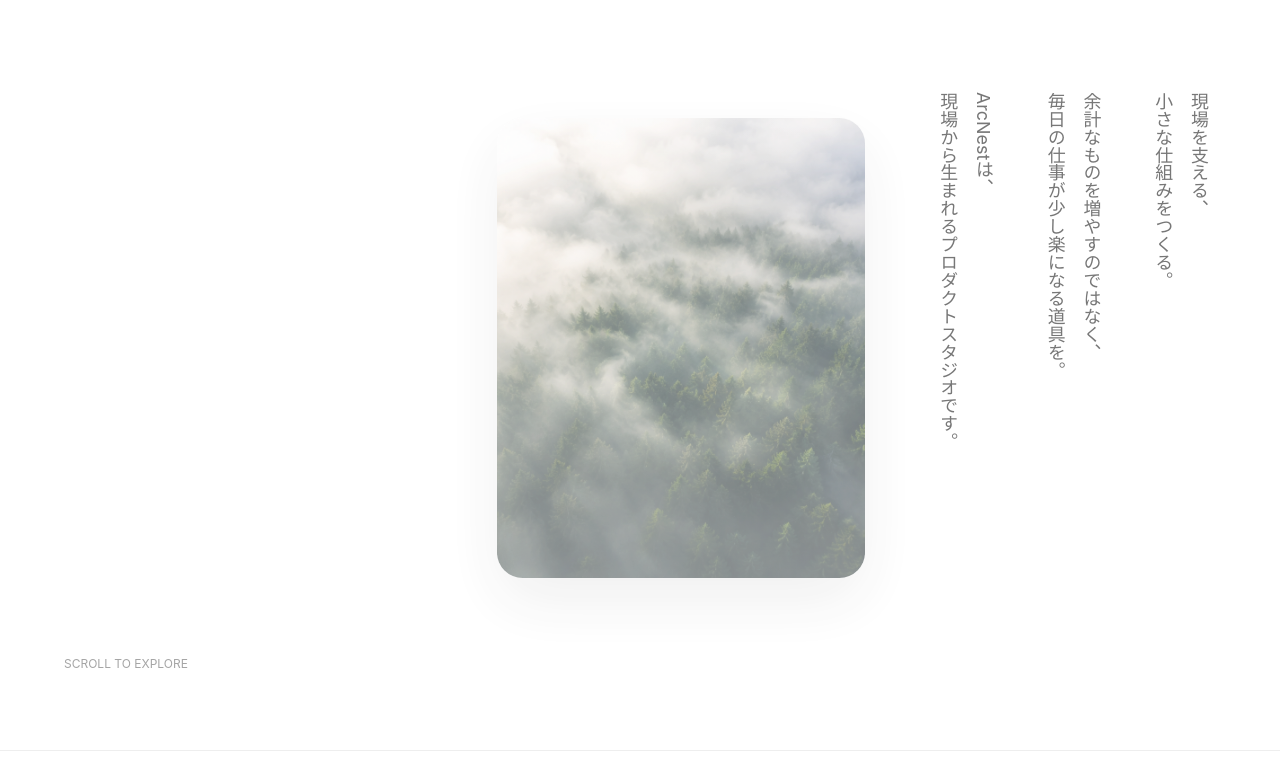
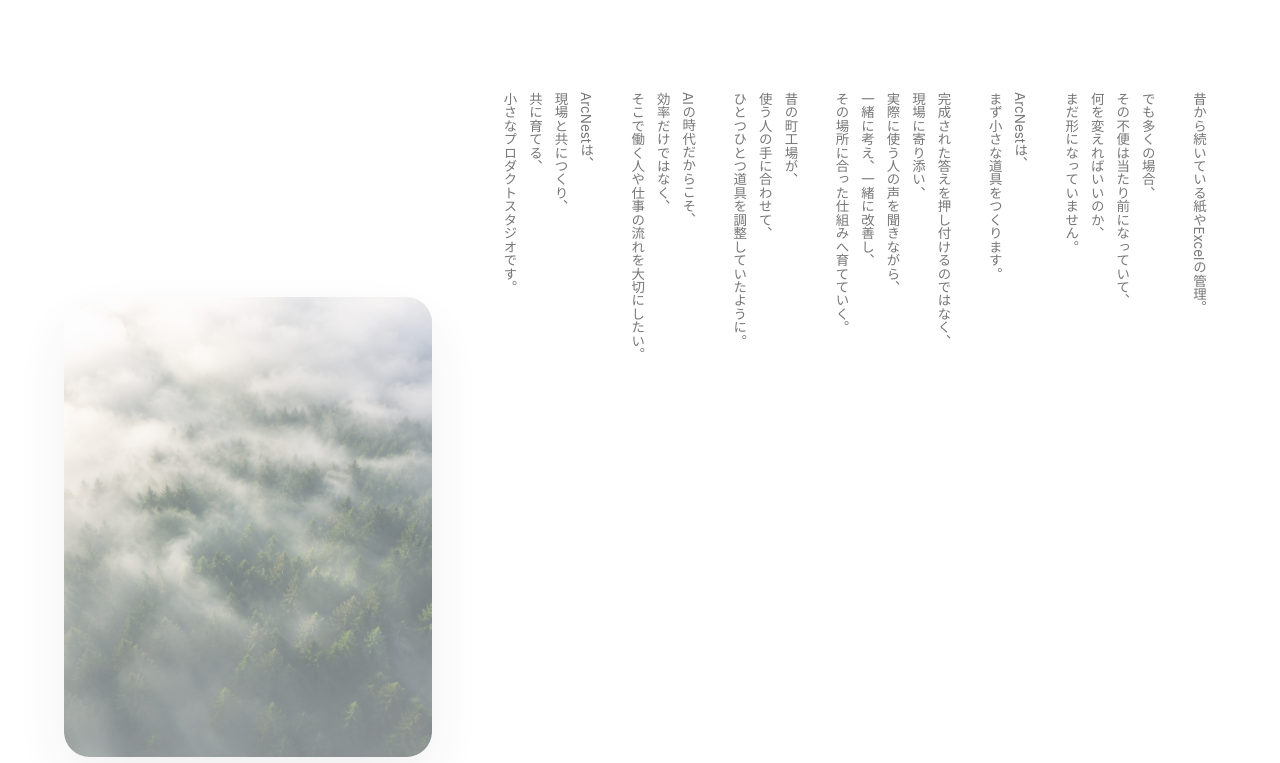
Before and after one commit to yamauchi1919349-dot/arcnest-site, a Next.js app: page / in a window 1280 px wide. Shown: the part 817-1580 px from the top of the page. Built offline with nearby package versions, Linux system fonts and the light colour scheme.

Commit message:
Update ArcNest brand message

```diff
--- a/src/app/globals.css
+++ b/src/app/globals.css
@@ -192,7 +192,7 @@ a {
   grid-template-columns: minmax(12rem, 23rem) auto;
   justify-content: end;
   margin: clamp(3rem, 7vw, 7rem) 0 0 auto;
-  max-width: min(62rem, 100%);
+  max-width: min(82rem, 100%);
 }
 
 .hero-note-image {
@@ -210,16 +210,20 @@ a {
 
 .hero-note {
   color: var(--muted);
-  font-size: clamp(0.95rem, 1.4vw, 1.2rem);
-  line-height: 2;
-  max-width: min(30rem, 100%);
-  min-height: clamp(20rem, 38vw, 32rem);
+  font-size: clamp(0.82rem, 1.05vw, 1rem);
+  line-height: 1.9;
+  max-width: min(48rem, 100%);
+  min-height: clamp(30rem, 52vw, 42rem);
+  overflow-x: auto;
+  overflow-y: hidden;
+  padding-bottom: 0.5rem;
 }
 
 .hero-note p {
   margin: 0;
-  max-height: clamp(20rem, 42vw, 34rem);
+  max-height: clamp(30rem, 56vw, 44rem);
   text-orientation: mixed;
+  width: max-content;
   writing-mode: vertical-rl;
 }
 
@@ -505,7 +509,7 @@ a {
     grid-template-columns: 1fr;
     justify-content: start;
     margin-left: 0;
-    max-width: min(32rem, 100%);
+    max-width: 100%;
   }
 
   .hero-note-image {
@@ -515,11 +519,13 @@ a {
   }
 
   .hero-note {
-    min-height: clamp(19rem, 76vw, 31rem);
+    font-size: clamp(0.84rem, 3.8vw, 0.95rem);
+    line-height: 1.95;
+    min-height: clamp(31rem, 92svh, 42rem);
   }
 
   .hero-note p {
-    max-height: clamp(19rem, 82vw, 32rem);
+    max-height: clamp(31rem, 94svh, 43rem);
   }
 
   .body-poem {
--- a/src/app/page.tsx
+++ b/src/app/page.tsx
@@ -92,14 +92,69 @@ export default function Home() {
                 小さな仕組みをつくる。
                 <br />
                 <br />
-                余計なものを増やすのではなく、
+                便利なシステムは、
                 <br />
-                毎日の仕事が少し楽になる道具を。
+                必ずしも大きく複雑である必要はありません。
+                <br />
+                <br />
+                現場には、
+                <br />
+                毎日の中に小さな「困った」があります。
+                <br />
+                <br />
+                少し面倒な記録。
+                <br />
+                何度も入力する同じ情報。
+                <br />
+                昔から続いている紙やExcelの管理。
+                <br />
+                <br />
+                でも多くの場合、
+                <br />
+                その不便は当たり前になっていて、
+                <br />
+                何を変えればいいのか、
+                <br />
+                まだ形になっていません。
                 <br />
                 <br />
                 ArcNestは、
                 <br />
-                現場から生まれるプロダクトスタジオです。
+                まず小さな道具をつくります。
+                <br />
+                <br />
+                完成された答えを押し付けるのではなく、
+                <br />
+                現場に寄り添い、
+                <br />
+                実際に使う人の声を聞きながら、
+                <br />
+                一緒に考え、一緒に改善し、
+                <br />
+                その場所に合った仕組みへ育てていく。
+                <br />
+                <br />
+                昔の町工場が、
+                <br />
+                使う人の手に合わせて、
+                <br />
+                ひとつひとつ道具を調整していたように。
+                <br />
+                <br />
+                AIの時代だからこそ、
+                <br />
+                効率だけではなく、
+                <br />
+                そこで働く人や仕事の流れを大切にしたい。
+                <br />
+                <br />
+                ArcNestは、
+                <br />
+                現場と共につくり、
+                <br />
+                共に育てる、
+                <br />
+                小さなプロダクトスタジオです。
               </p>
             </div>
           </Reveal>
```
